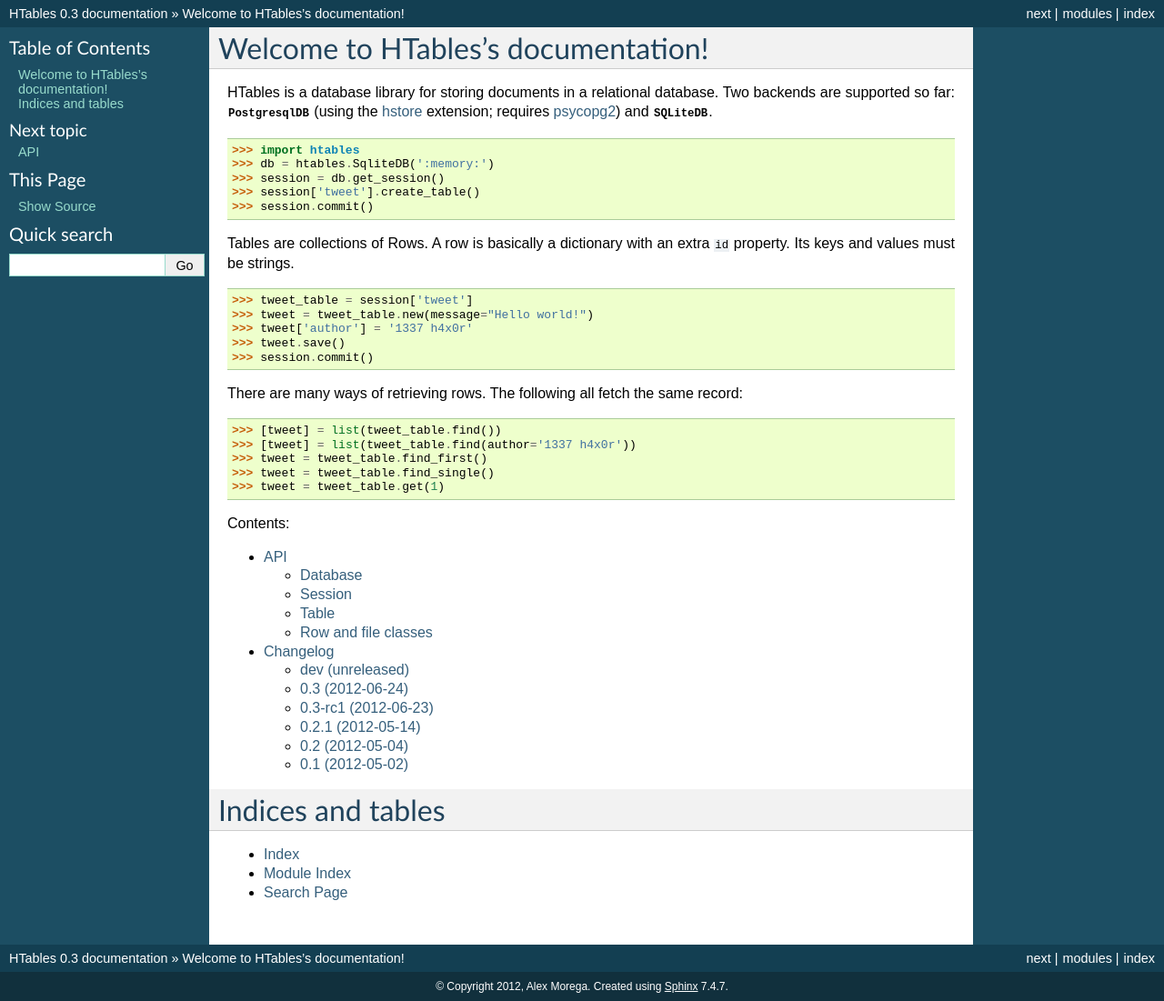
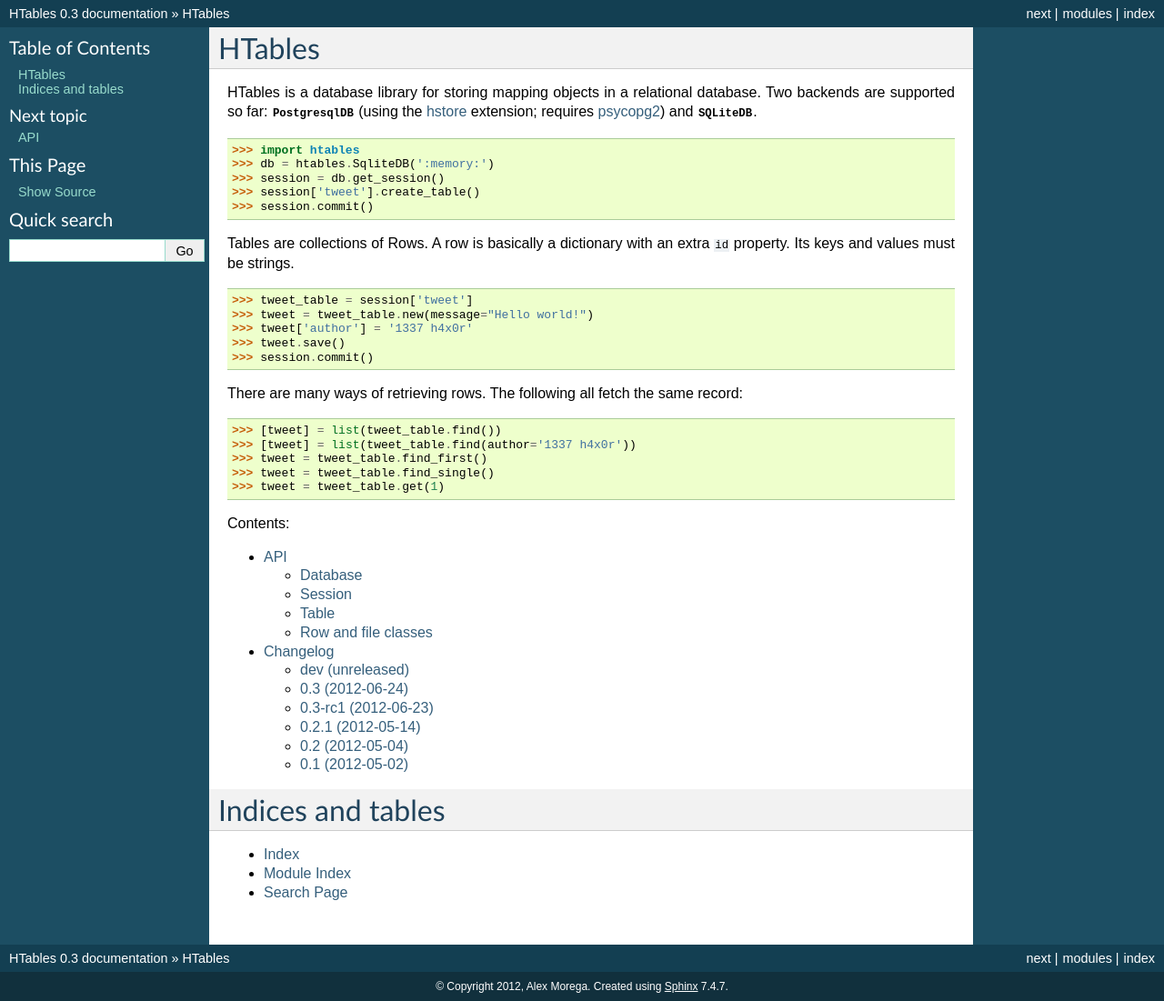
Before and after one commit to eaudeweb/htables, a Sphinx documentation site: the page built from docs/index.rst, in a window 1280 px wide. Shown: the whole page at 91% size. Built offline with Sphinx 7.4.7, drawn with Linux system fonts in a browser that asks for light colours.

Commit message:
fix up documentation and package metadata

```diff
--- a/README.rst
+++ b/README.rst
@@ -1,7 +1,10 @@
-HTables is a database library for storing documents in a relational
-database. Two backends are supported so far:
-:class:`~htables.PostgresqlDB` (using the hstore_ extension; requires
-psycopg2_) and :class:`~htables.SQLiteDB`.
+HTables
+=======
+
+HTables is a database library for storing mapping objects in a relational
+database. Two backends are supported so far: :class:`~htables.PostgresqlDB`
+(using the hstore_ extension; requires psycopg2_) and
+:class:`~htables.SQLiteDB`.
 
 .. _hstore: http://www.postgresql.org/docs/current/static/hstore.html
 .. _psycopg2: http://initd.org/psycopg/
--- a/docs/index.rst
+++ b/docs/index.rst
@@ -1,6 +1,3 @@
-Welcome to HTables's documentation!
-===================================
-
 .. include:: ../README.rst
 
 Contents:
```
Also changed, not shown: setup.py (+6 -2 lines).
